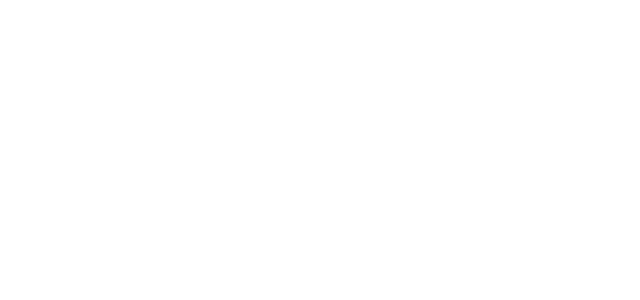
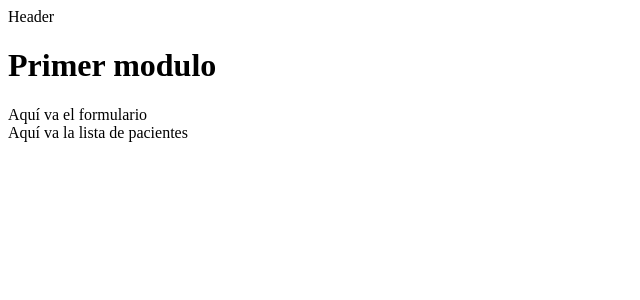
Before and after one commit to LauraRojasss/LAndradeE2, a React (Vite) app in the folder citas-reat/: page / in a window 1280 px wide. Shown: the top 300 px of the page, without its empty margins (0-640 px from the left). Built offline with nearby package versions, Linux system fonts and the light colour scheme.

Commit message:
Header, Formulario, ListaPacientes

```diff
--- a/citas-reat/src/App.jsx
+++ b/citas-reat/src/App.jsx
@@ -1,3 +1,8 @@
+/*Importar los módulos*/
+import Formulario from "./components/Formulario"
+import Header from "./components/Header"
+import ListaPacientes from "./components/ListaPacientes"
+
 /*Función creadora de la aplicación*/
 
 function App() {
@@ -7,6 +12,9 @@
 
     /*Etiqueta padre y el body de la página*/
     <>
+      <Header />
+      <Formulario/>
+      <ListaPacientes/>
 
 
     </>
--- /dev/null
+++ b/citas-reat/src/components/Formulario.jsx
@@ -0,0 +1,9 @@
+const Formulario = () => {
+  return (
+    <>
+    <div>Aquí va el formulario</div>
+    </>
+  )
+}
+
+export default Formulario
--- /dev/null
+++ b/citas-reat/src/components/Header.jsx
@@ -0,0 +1,10 @@
+function Header() {
+  return (
+    <>
+    <div>Header</div>
+    <h1>Primer modulo</h1>
+    </>
+  )
+}
+
+export default Header
--- /dev/null
+++ b/citas-reat/src/components/ListaPacientes.jsx
@@ -0,0 +1,9 @@
+function ListaPacientes() {
+  return (
+    <>
+    <div>Aquí va la lista de pacientes</div>
+    </>
+  )
+}
+
+export default ListaPacientes
```
